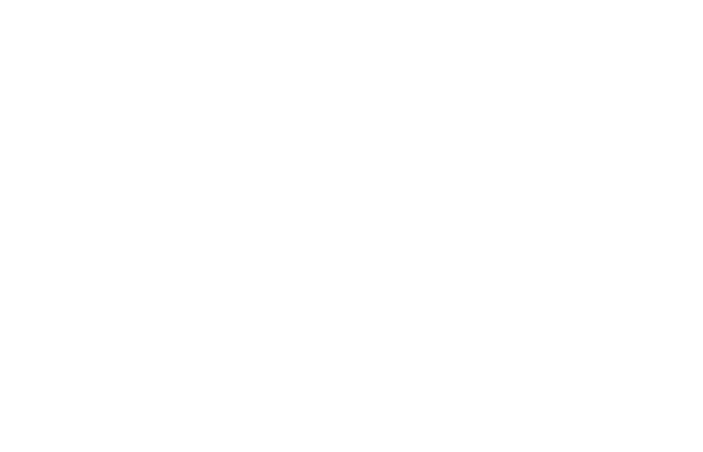
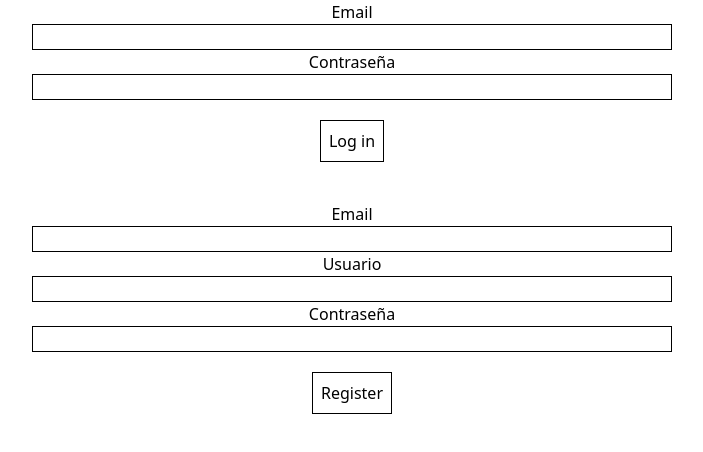
Before and after one commit to GermanGab1781/BlogApp, a React (Create React App) app: page /login in a window 1280 px wide. Before the commit this address had no page. Shown: the top 452 px of the page, without its empty margins (288-991 px from the left). Built offline with nearby package versions, Linux system fonts and the light colour scheme.

Commit message:
Added Authentication system (AuthContext,useLocalStorage,Private/Public routes)

```diff
--- a/src/App.jsx
+++ b/src/App.jsx
@@ -1,17 +1,26 @@
-import { BrowserRouter, Route, Routes } from "react-router-dom";
-import Detail from "./pages/Detail";
+import { BrowserRouter, Route, Routes} from "react-router-dom";
+import { AuthContextProvider } from "./context/authContext";
+import BookDetail from "./pages/BookDetail";
 import Home from "./pages/Home";
+import Login from "./pages/Login";
+import PrivateRoute from "./components/PrivateRoute";
+import PublicRoute from "./components/PublicRoute";
 
 function App() {
   return (
     <div>
-      <BrowserRouter>
-        <Routes>
-          <Route path="/" element={<Home/>}/>
-          <Route path="/librarycommerce" element={<Home/>}/>
-          <Route path="/book/:id" element={<Detail/>}/>
-        </Routes>
-      </BrowserRouter>
+      <AuthContextProvider>
+        <BrowserRouter>
+          <Routes >
+            <Route path="/home" element={<PrivateRoute><Home/></PrivateRoute>}/>
+            <Route path="/*" element={<div className="w-screen h-screen m-auto text-3xl">No route Matched</div>}/>
+            <Route path="/librarycommerce" element={<PrivateRoute><Home/></PrivateRoute>}/>
+            <Route path="/book/:id" element={<PrivateRoute><BookDetail/></PrivateRoute>}/>
+            <Route path="/login" element={<PublicRoute><Login/></PublicRoute>}/>
+            <Route path="/" element={<Login/>}/>
+          </Routes>
+        </BrowserRouter>
+      </AuthContextProvider>
     </div>
   );
 }
--- /dev/null
+++ b/src/components/PrivateRoute.jsx
@@ -0,0 +1,13 @@
+import React from 'react';
+import { Navigate } from 'react-router-dom';
+import { useAuthContext } from '../context/authContext';
+
+
+
+
+const PrivateRoute = ({ children }) => {
+    const { isLogged} = useAuthContext()
+    return isLogged() === true ? children : <Navigate to="/login"/>
+}
+
+export default PrivateRoute;
--- /dev/null
+++ b/src/components/PublicRoute.jsx
@@ -0,0 +1,12 @@
+import React from 'react';
+import { Navigate } from 'react-router-dom';
+import { useAuthContext } from '../context/authContext';
+
+
+
+const PublicRoute = ({ children }) => {
+    const {isLogged} = useAuthContext()
+    return isLogged() === false ? children : <Navigate to="/home"/>
+}
+
+export default PublicRoute;
--- /dev/null
+++ b/src/context/authContext.jsx
@@ -0,0 +1,38 @@
+import { createContext,useContext} from "react";
+import useLocalStorage from '../hooks/useLocalStorage'
+
+export const AuthContext = createContext()
+
+export function AuthContextProvider ({children}){
+  const [userInfo,setUserInfo]= useLocalStorage("USER_INFO_LIBRARY_APP",[{username:undefined, id:undefined,email:undefined}])
+  const [isAuthenticated,setIsAuthenticated] = useLocalStorage("USER_IS_AUTH_LIBRARY_APP",false)
+
+  function login(username,id,email){
+    setUserInfo({username:username, id:id, email:email})
+    setIsAuthenticated(true)
+  }
+  function logout(){
+    setUserInfo(undefined)
+    setIsAuthenticated(false)
+  }
+
+  function isLogged(){
+    return isAuthenticated
+  }
+  function userInformation(){
+    if(isLogged()){
+      return userInfo
+    }
+  }
+
+  return <AuthContext.Provider value={{
+    login,logout,isLogged,userInformation
+  }}>
+    {children}
+  </AuthContext.Provider>
+
+}
+
+export function useAuthContext(){
+  return useContext(AuthContext)
+}
--- /dev/null
+++ b/src/hooks/useLocalStorage.jsx
@@ -0,0 +1,20 @@
+import { useState, useEffect } from "react";
+
+export default function useLocalStorage(key,defaultValue){
+    const[value, setValue]= useState(()=>{
+        const jsonValue = localStorage.getItem(key)
+        if(jsonValue != null) return JSON.parse(jsonValue)
+
+        if(typeof defaultValue === "function"){
+            return defaultValue()
+        }else{
+            return defaultValue
+        }
+    })
+
+    useEffect(()=>{
+        localStorage.setItem(key, JSON.stringify(value))
+    },[value,key])
+
+    return[value,setValue]
+}
--- a/src/pages/Detail.jsx
+++ b/src/pages/BookDetail.jsx
@@ -2,7 +2,7 @@
 import React, { useEffect, useState } from 'react';
 import { useParams } from 'react-router-dom';
 
-const Detail = () => {
+const BookDetail = () => {
   const params = useParams()
   const [book,setBook]= useState(undefined)
 
@@ -31,4 +31,4 @@
   );
 }
 
-export default Detail;
+export default BookDetail;
--- /dev/null
+++ b/src/pages/Login.jsx
@@ -0,0 +1,57 @@
+import axios from 'axios';
+import React from 'react';
+import { useAuthContext } from '../context/authContext';
+
+const Login = () => {
+  const {isLogged,login,userInformation} = useAuthContext();
+
+  console.log(isLogged())
+  const handleLogin = e =>{
+    e.preventDefault()
+    const email = e.target.email.value
+    const password = e.target.password.value
+    console.log('sent')
+    axios.post('https://librarycommerce-node-api.onrender.com/api/users/login',{email,password})
+      .then((res)=>{
+        console.log(res.data)
+        console.log(res.data.username,res.data.userID,res.data.email)
+        login(res.data.username,res.data.userID,res.data.email)
+        console.log(userInformation())
+      })
+  }
+
+  const handleRegister = e =>{
+    e.preventDefault()
+    const email = e.target.email.value
+    const username = e.target.username.value
+    const password = e.target.password.value
+    axios.post('https://librarycommerce-node-api.onrender.com/api/users/register',{username,email,password})
+      .then((res)=>{
+        console.log(res)
+      })
+  }
+
+  return (
+    <div className='flex flex-col gap-y-10'>
+      <form onSubmit={handleLogin} className='m-auto flex flex-col w-1/2 text-center'>
+        <label>Email</label>
+        <input type="email" name='email' className='border border-black'/>
+        <label>Contraseña</label>
+        <input type="password" name='password' className='border border-black'/>
+        <button className='border border-black w-fit m-auto mt-5 p-2 hover:bg-black hover:text-white' type='submit'>Log in</button>
+      </form>
+
+      <form onSubmit={handleRegister} className='m-auto flex flex-col w-1/2 text-center'>
+        <label>Email</label>
+        <input type="email" name='email' className='border border-black'/>
+        <label>Usuario</label>
+        <input type="text" name='username' className='border border-black'/>
+        <label>Contraseña</label>
+        <input type="password" name='password' className='border border-black'/>
+        <button className='border border-black w-fit m-auto mt-5 p-2 hover:bg-black hover:text-white' type='submit'>Register</button>
+      </form>
+    </div>
+  );
+}
+
+export default Login;
```
